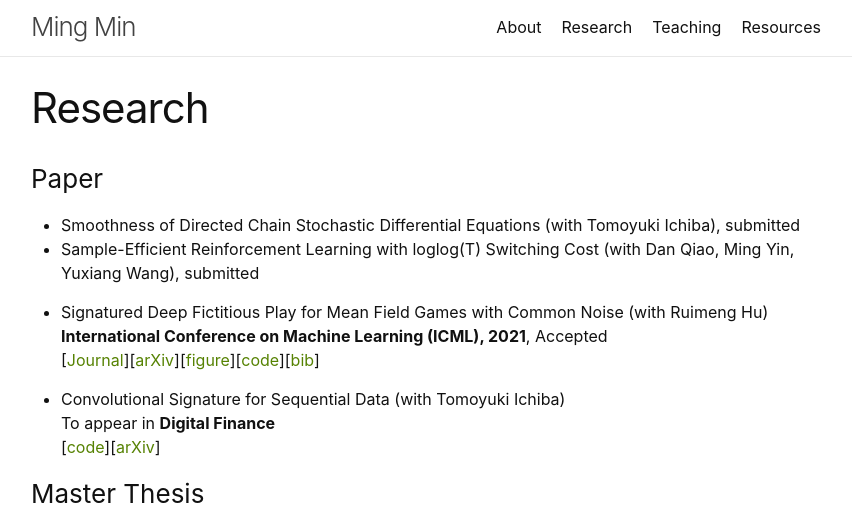
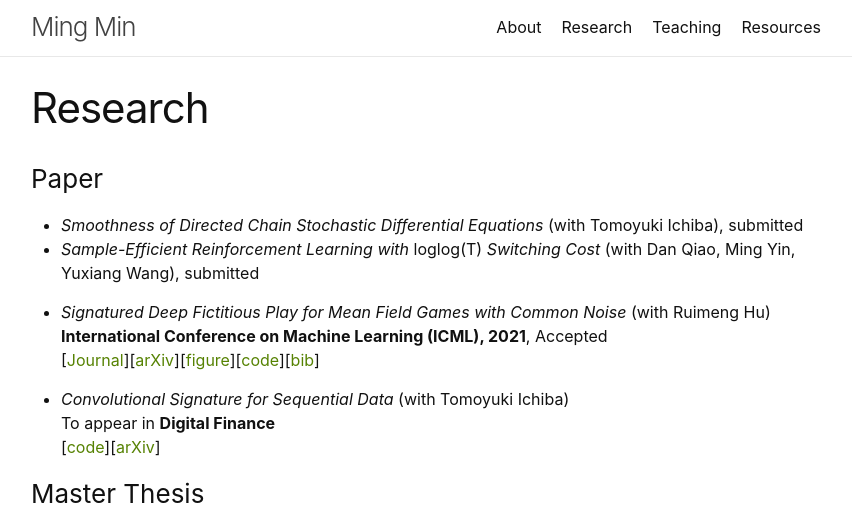
Before and after one commit to mmin0/mmin0.github.io, a Jekyll site: the page built from publications/index.md, in a window 1280 px wide. Shown: the top 505 px of the page, without its empty margins (214-1066 px from the left). Built offline with Jekyll 4.4.1, drawn with Linux system fonts in a browser that asks for light colours.

```diff
--- a/publications/index.md
+++ b/publications/index.md
@@ -3,14 +3,14 @@ layout: page
 title: Research
 ---
 ### Paper
-* Smoothness of Directed Chain Stochastic Differential Equations (with Tomoyuki Ichiba), submitted
-* Sample-Efficient Reinforcement Learning with loglog(T) Switching Cost (with Dan Qiao, Ming Yin, Yuxiang Wang), submitted
+* *Smoothness of Directed Chain Stochastic Differential Equations* (with Tomoyuki Ichiba), submitted
+* *Sample-Efficient Reinforcement Learning with* loglog(T) *Switching Cost* (with Dan Qiao, Ming Yin, Yuxiang Wang), submitted
 
-* Signatured Deep Fictitious Play for Mean Field Games with Common Noise (with Ruimeng Hu)\
+* *Signatured Deep Fictitious Play for Mean Field Games with Common Noise* (with Ruimeng Hu)\
   **International Conference on Machine Learning (ICML), 2021**, Accepted \
   \[[Journal](http://proceedings.mlr.press/v139/min21a.html)\]\[[arXiv](https://arxiv.org/abs/2106.03272)\]\[[figure](SigDFP_icml.png)\]\[[code](https://github.com/mmin0/SigDFP)\]\[[bib](pmlr-v139-min21a.bib)\]
 
-* Convolutional Signature for Sequential Data (with Tomoyuki Ichiba) \
+* *Convolutional Signature for Sequential Data* (with Tomoyuki Ichiba) \
   To appear in **Digital Finance** \
   \[[code](https://github.com/mmin0/CNNSig)\]\[[arXiv](https://arxiv.org/abs/2009.06719)\]
 
```
